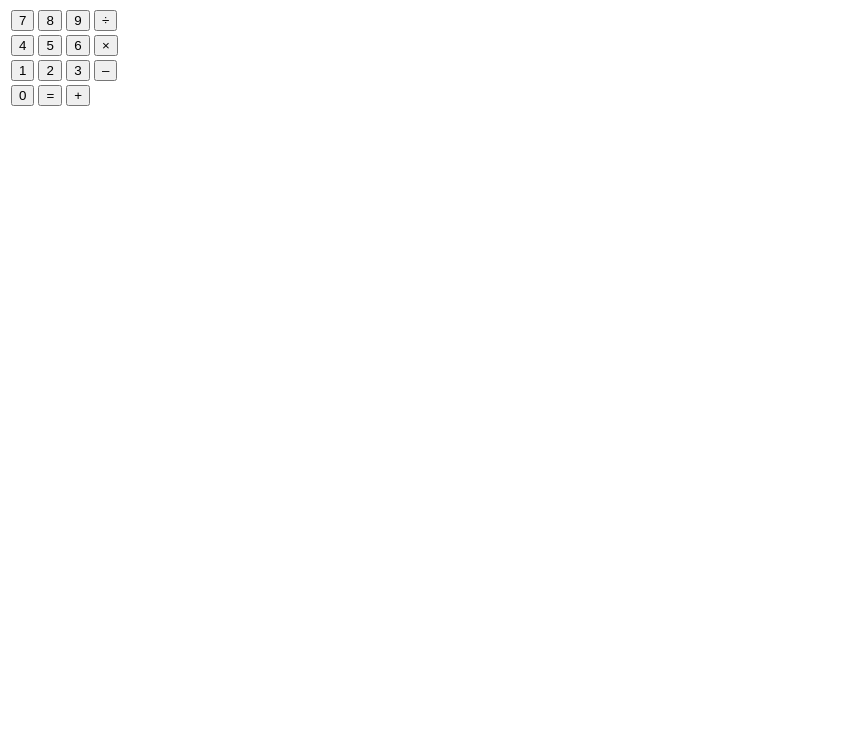
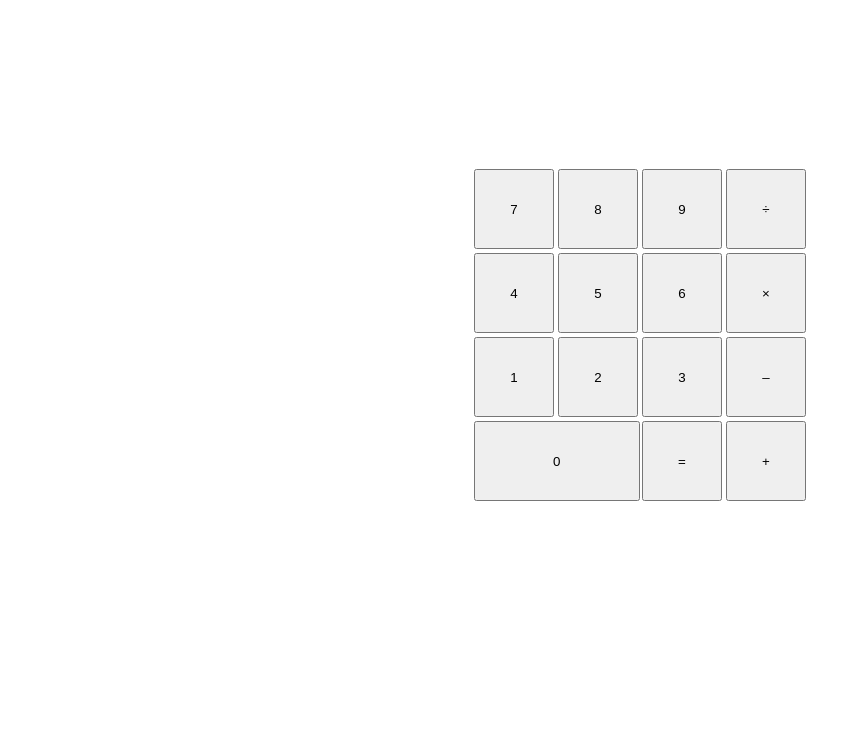
Before and after one commit to Alec1999/odin-calculator, a plain HTML site: page index.html in a window 1280 px wide. Shown: the part 73-816 px from the top of the page, without its empty margins (0-861 px from the left). Drawn offline with Linux system fonts and the light colour scheme.

Commit message:
Add styling to calculator buttons.

```diff
--- a/index.html
+++ b/index.html
@@ -7,7 +7,6 @@
     <title>Calculator</title>
 </head>
 <body>
-    <h1>Hello world!</h1>
     <div id="calculator-body">
         <table>
             <tr>
@@ -54,10 +53,11 @@
             </tr>
             <tr>
                 <td>
-                    <button>0</button>
+                    <button id="zero-btn" >0</button>
                 </td>
-                <td id="equals-btn">
-                    <button >=</button>
+                <td></td>
+                <td>
+                    <button>=</button>
                 </td>
                 <td>
                     <button>+</button>
--- a/style.css
+++ b/style.css
@@ -1,3 +1,15 @@
 #calculator-body {
     display: flex;
+    justify-content: center;
+    align-items: center;
+    height: 100vh;
 }
+
+#zero-btn {
+    width: 207%;
+}
+
+button {
+    width: 80px;
+    height: 80px;
+}
```
